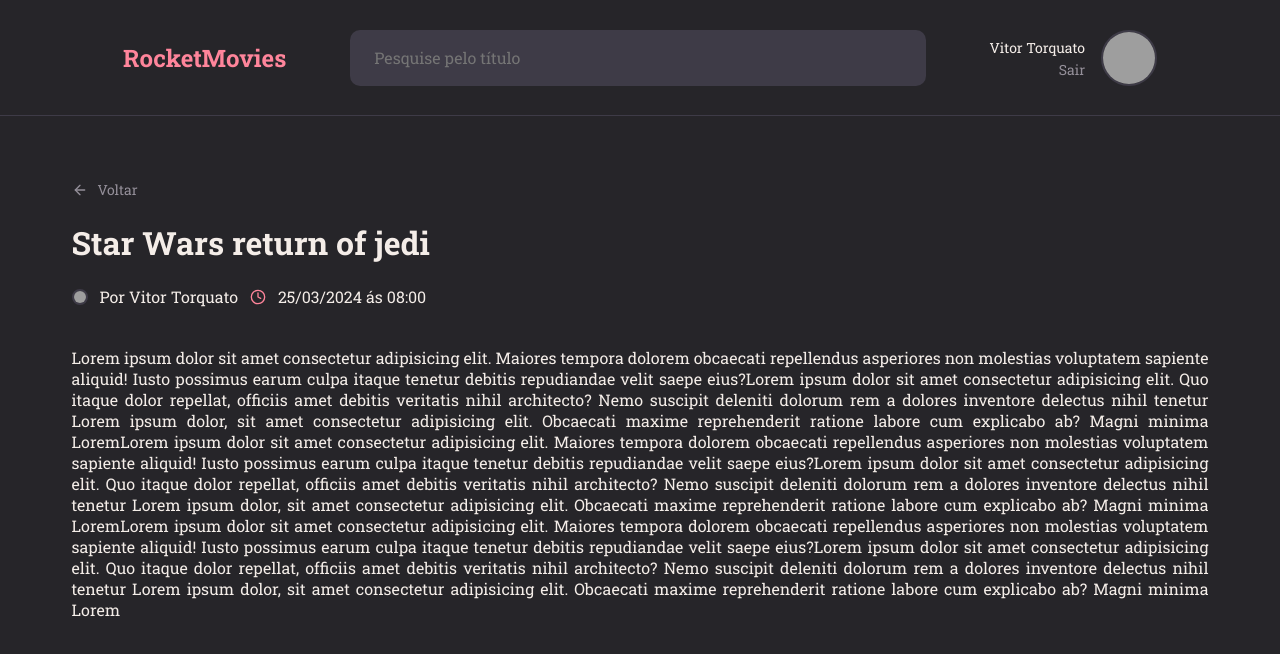
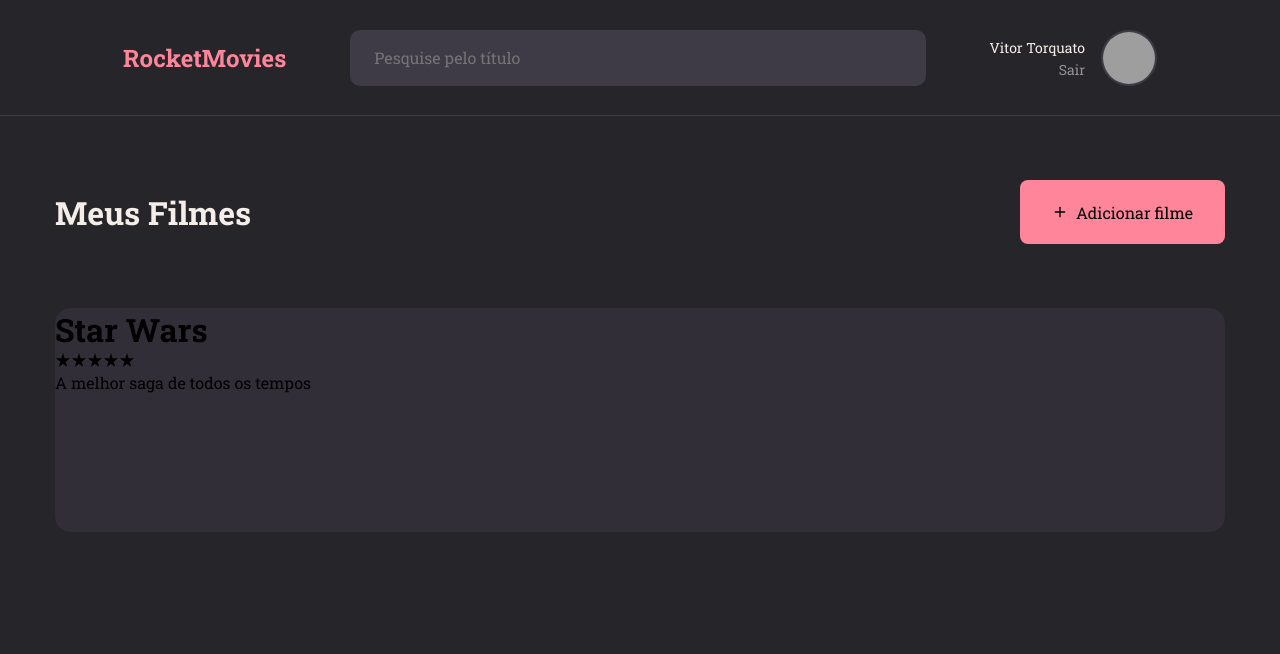
Before and after one commit to VitorTorquato/rocket-movies, a React (Vite) app: page / in a window 1280 px wide. Shown: the top 654 px of the page. Built offline with nearby package versions, Linux system fonts and the light colour scheme; grey boxes are pictures that could not be loaded.

Commit message:
home building , rating,button,movie,

```diff
--- a/src/Pages/Details/styles.js
+++ b/src/Pages/Details/styles.js
@@ -20,6 +20,9 @@
     `;
 
 export const Content = styled.div`
+        max-width: 1137px;
+        margin:  0 auto;
+
         display: flex;
         flex-direction: column;
         gap: 40px;
@@ -65,11 +68,6 @@
         }
 
 
-        max-width: 1137px;
-        margin:  0 auto;
-
-        display: flex;
-        flex-direction: column;
 
 
         > p{
--- /dev/null
+++ b/src/Pages/Home/index.jsx
@@ -0,0 +1,40 @@
+import { FiPlus } from 'react-icons/fi'
+import { Container ,Content, AddMovie } from "./styles";
+
+
+import { Header } from '../../components/header'
+import { Movie } from '../../components/movie';
+
+
+export function Home(){
+    return(
+        <Container>
+            <Header/>
+                <main>
+                        <header>
+                            <h1>Meus Filmes</h1>
+
+                            <AddMovie>
+                                <FiPlus/>
+                                Adicionar filme
+                            </AddMovie>
+                        </header>
+
+                    <Content>
+                        <Movie
+                            data={{
+                                title: "Star Wars",
+                                rating: '5',
+                                description: "A melhor saga de todos os tempos"
+                            }}>
+                        </Movie>
+
+
+                    </Content>
+                </main>
+        </Container>
+
+    )
+
+
+}
--- /dev/null
+++ b/src/Pages/Home/styles.js
@@ -0,0 +1,71 @@
+import styled from "styled-components";
+
+
+export const Container = styled.div`
+        width: 100%;
+        height: 100vh;
+
+
+        display: grid;
+        grid-template-rows: 116px auto;
+
+        grid-template-areas:
+        "header"
+        "content";
+
+        > main{
+             grid-area:content ;
+             padding: 64px 0;
+             overflow-y:auto ;
+             overflow-y: hidden;
+
+             header{
+                     display: flex;
+                align-items: center;
+                justify-content: space-between;
+
+                max-width: 1170px;
+                margin: 0 auto;
+
+
+
+             }
+
+        }
+
+
+
+        `;
+
+
+export const Content = styled.div`
+        max-width: 1170px;
+        display: flex;
+        flex-direction: column;
+        margin: 64px auto;
+
+        overflow-y:auto ;
+        gap:24px ;
+
+`;
+
+
+export const AddMovie = styled.button`
+
+         height:48px ;
+
+         display: flex;
+         align-items: center;
+         gap: 8px;
+
+         font-size: 16px;
+
+         background-color: ${({theme}) => theme.COLORS.PINK_1};
+         color: ${({theme}) => theme.COLORS.BACKGROUN_700};
+
+         border: none;
+         border-radius: 8px;
+
+         padding: 32px;
+
+`;
--- a/src/Styles/theme.js
+++ b/src/Styles/theme.js
@@ -3,6 +3,7 @@
         BACKGROUND_900: "#1C1B1E",
         BACKGROUND_800: "#262529",
         BACKGROUND_700: "#3E3B47",
+        BACKGROUND_600: "#312E38",
 
 
         PINK_1: "#FF859B",
--- /dev/null
+++ b/src/components/button/styles.js
@@ -0,0 +1,9 @@
+import styled from "styled-components";
+
+
+export const Container = styled.button`
+        width: 100%;
+        height: 48px;
+
+
+`;
--- a/src/components/header/styles.js
+++ b/src/components/header/styles.js
@@ -5,6 +5,7 @@
        grid-area: header;
 
        width: 100%;
+
        height: 116px;
 
        border-bottom-width: 1px;
--- /dev/null
+++ b/src/components/movie/index.jsx
@@ -0,0 +1,15 @@
+import { Container } from "./styles";
+import { Rating } from "../rating";
+
+export function Movie({ data, ...rest}){
+    return(
+        <Container {...rest}>
+            <h1>{data.title}</h1>
+                <Rating grade={data.rating} isBigSize={false}/>
+             <p>{data.description}</p>
+
+        </Container>
+
+    )
+
+}
--- /dev/null
+++ b/src/components/movie/styles.js
@@ -0,0 +1,18 @@
+import styled from "styled-components";
+
+export const Container = styled.button`
+
+     width: 100%;
+     height: 224px;
+
+
+     background-color: ${({theme}) => theme.COLORS.BACKGROUND_600};
+     border: none;
+     border-radius: 16px;
+
+     display: flex;
+     flex-direction: column;
+
+
+
+`;
--- /dev/null
+++ b/src/components/rating/index.jsx
@@ -0,0 +1,21 @@
+import { Container } from "./styles";
+
+import { VscStarFull, VscStarEmpty } from "react-icons/vsc";
+
+export function Rating({grade, isBigSize}){
+
+        let stars = [];
+
+        for(let i = 1 ; i <= 5 ; i++) {
+            if(i <= grade){
+                stars.push(<VscStarFull/>)
+            }else{
+                stars.push(<VscStarEmpty/>)
+            }
+
+        }
+
+
+    return<Container isBigSize={isBigSize}>{stars}</Container>
+
+}
--- /dev/null
+++ b/src/components/rating/styles.js
@@ -0,0 +1,8 @@
+import styled from "styled-components";
+
+
+export const Container = styled.div`
+
+
+
+`;
--- a/src/main.jsx
+++ b/src/main.jsx
@@ -5,14 +5,14 @@
 
 import theme from './Styles/theme'
 
-import { Details } from './Pages/Details'
+import { Home } from './Pages/Home'
 
 
 ReactDOM.createRoot(document.getElementById('root')).render(
   <React.StrictMode>
     <ThemeProvider theme={theme}>
       <GlobalStyles/>
-      <Details />
+      <Home />
     </ThemeProvider>
   </React.StrictMode>,
 )
```
Also changed, not shown: src/components/button/index.jsx (added, +14 -0 lines).
